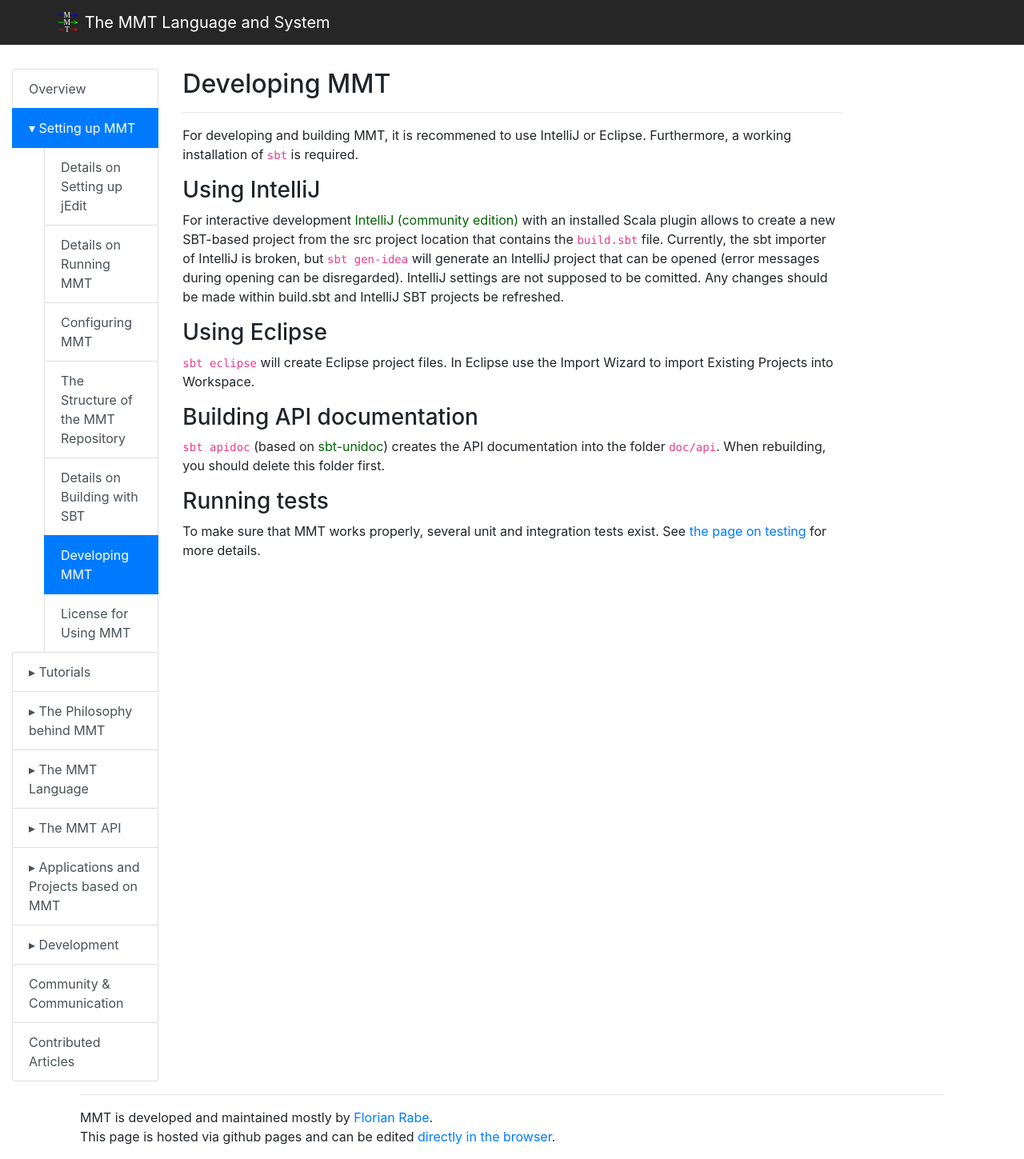
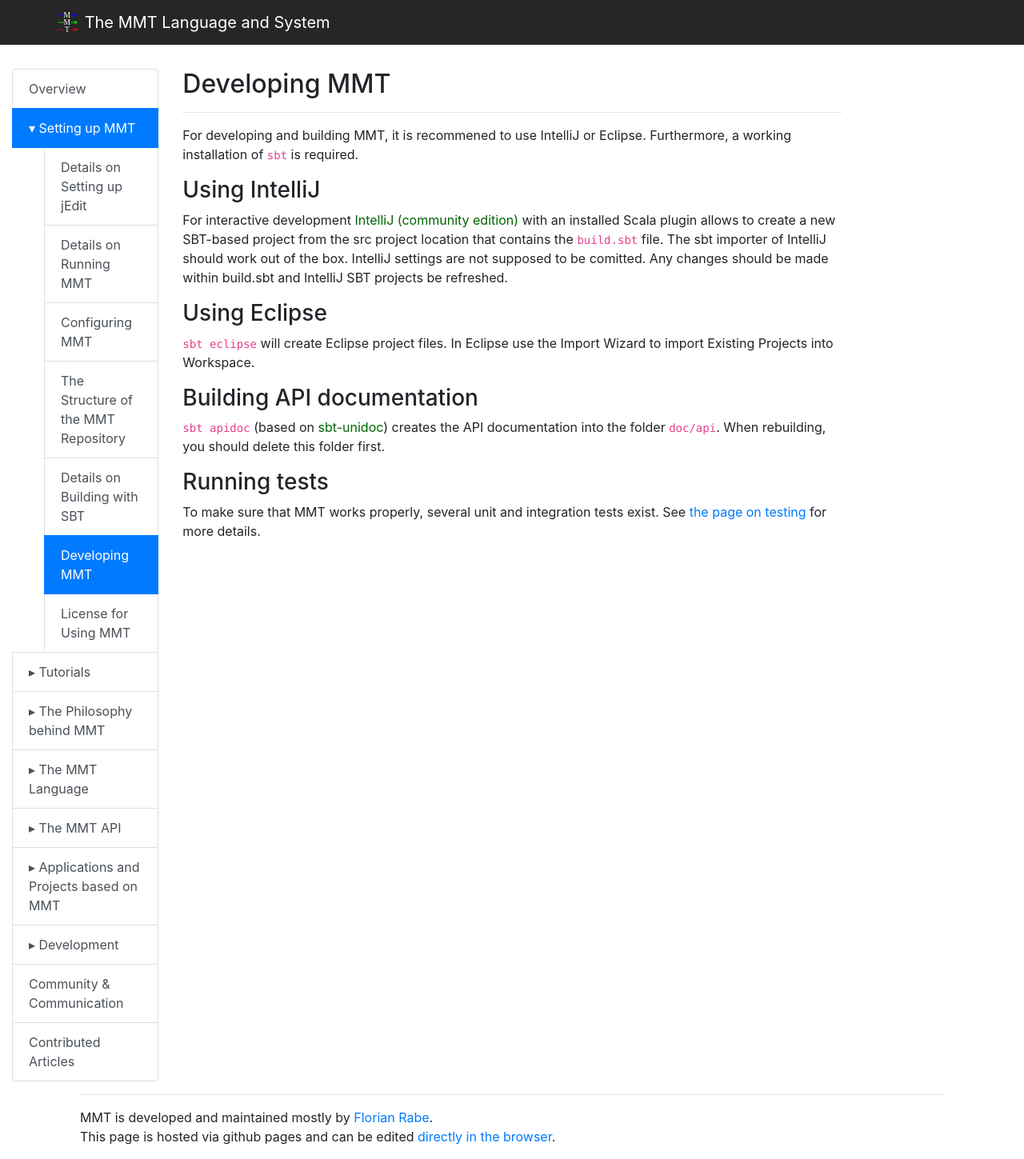
Before and after one commit to UniFormal/uniformal.github.io, a Jekyll site: the page built from doc/setup/devel.md, in a window 1280 px wide. Shown: the whole page at 80% size. Built offline with Jekyll 4.4.1, drawn with Linux system fonts in a browser that asks for light colours.

Commit message:
Sbt importer no longer broken

```diff
--- a/doc/setup/devel.md
+++ b/doc/setup/devel.md
@@ -9,7 +9,7 @@ Furthermore, a working installation of `sbt` is required.
 ### Using IntelliJ
 
 For interactive development [IntelliJ (community edition)](https://www.jetbrains.com/idea/) with an installed Scala plugin allows to create a new SBT-based project from the src project location that contains the `build.sbt` file.
-Currently, the sbt importer of IntelliJ is broken, but `sbt gen-idea` will generate an IntelliJ project that can be opened (error messages during opening can be disregarded).
+The sbt importer of IntelliJ should work out of the box.
 IntelliJ settings are not supposed to be comitted. Any changes should be made within build.sbt and IntelliJ SBT projects be refreshed.
 
 ### Using Eclipse
```
